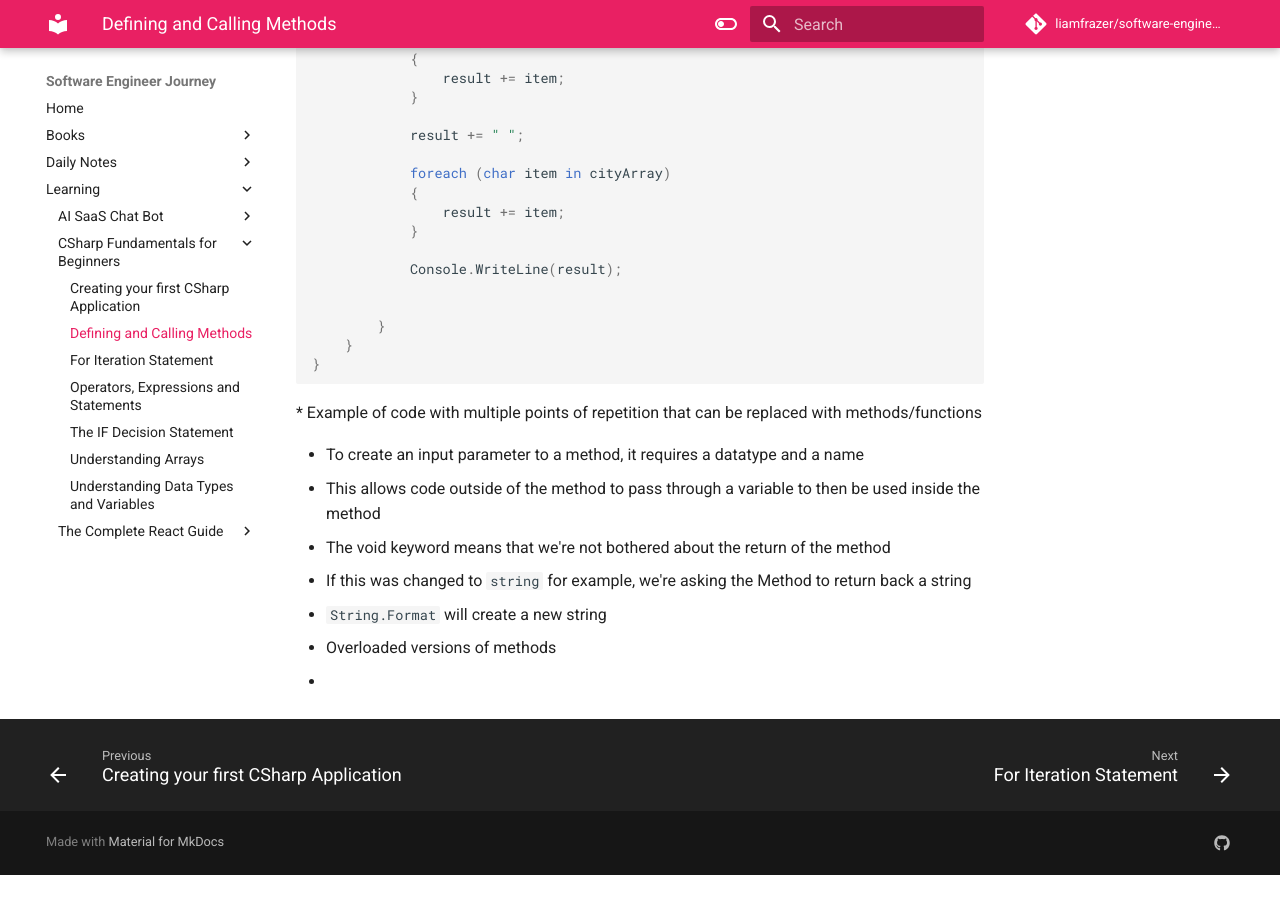
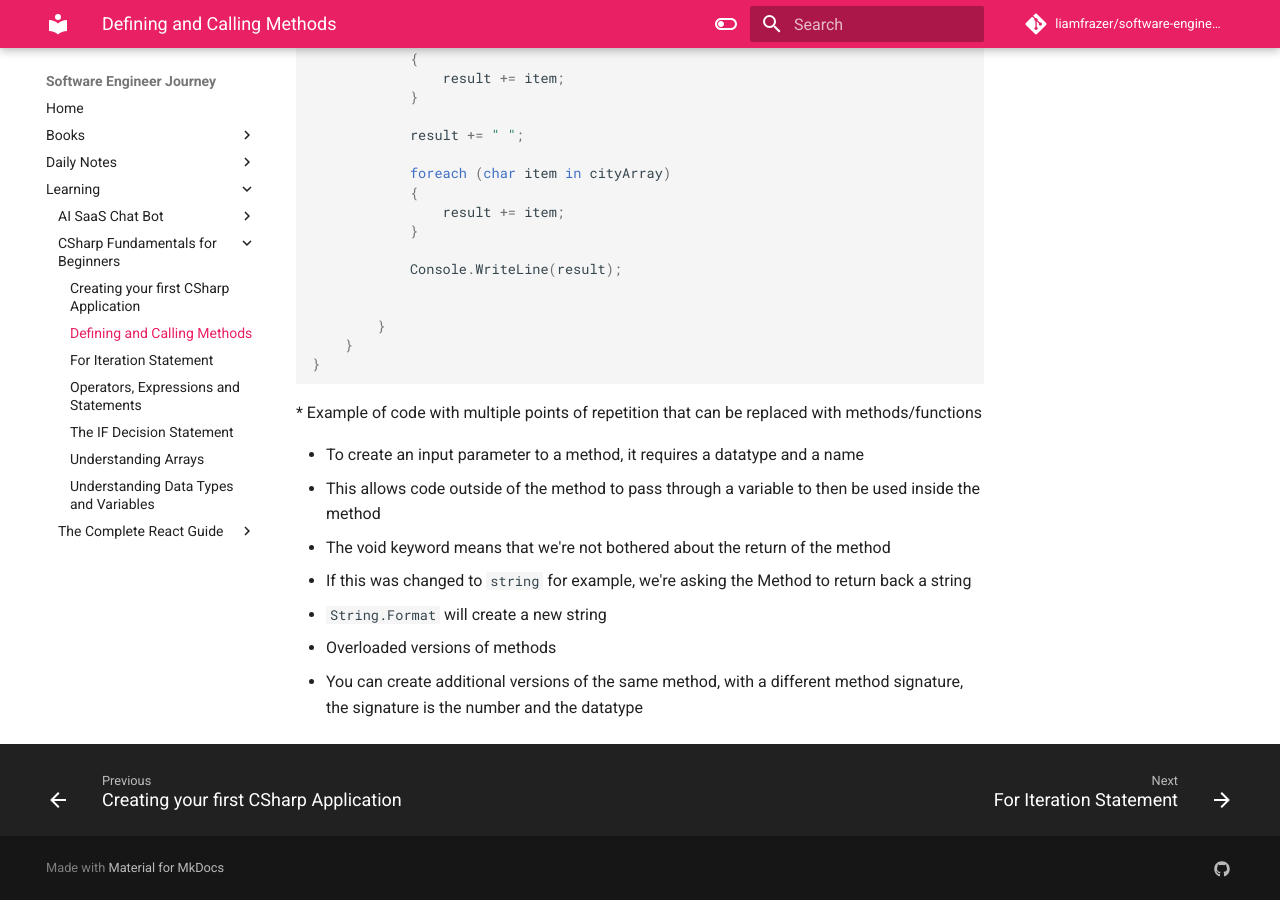
Before and after one commit to liamfrazer/software-engineer-journey, an MkDocs documentation site: the page built from docs/Learning/CSharp Fundamentals for Beginners/Defining and Calling Methods.md, in a window 1280 px wide and 900 px high, scrolled down 1142 px. Built offline with MkDocs 1.6.1 and Material for MkDocs 9.7.7, drawn with Linux system fonts in a browser that asks for light colours; comment, search, counter and statistics services are not loaded; before the commit the page ends 2017 px from its top, so only the background shows below that.

Commit message:
vault backup: 2024-01-06 13:13:36

```diff
--- a/docs/Learning/CSharp Fundamentals for Beginners/Defining and Calling Methods.md
+++ b/docs/Learning/CSharp Fundamentals for Beginners/Defining and Calling Methods.md
@@ -85,4 +85,4 @@ namespace Program
 
 
 * Overloaded versions of methods
-*
+* You can create additional versions of the same method, with a different method signature, the signature is the number and the datatype
```
